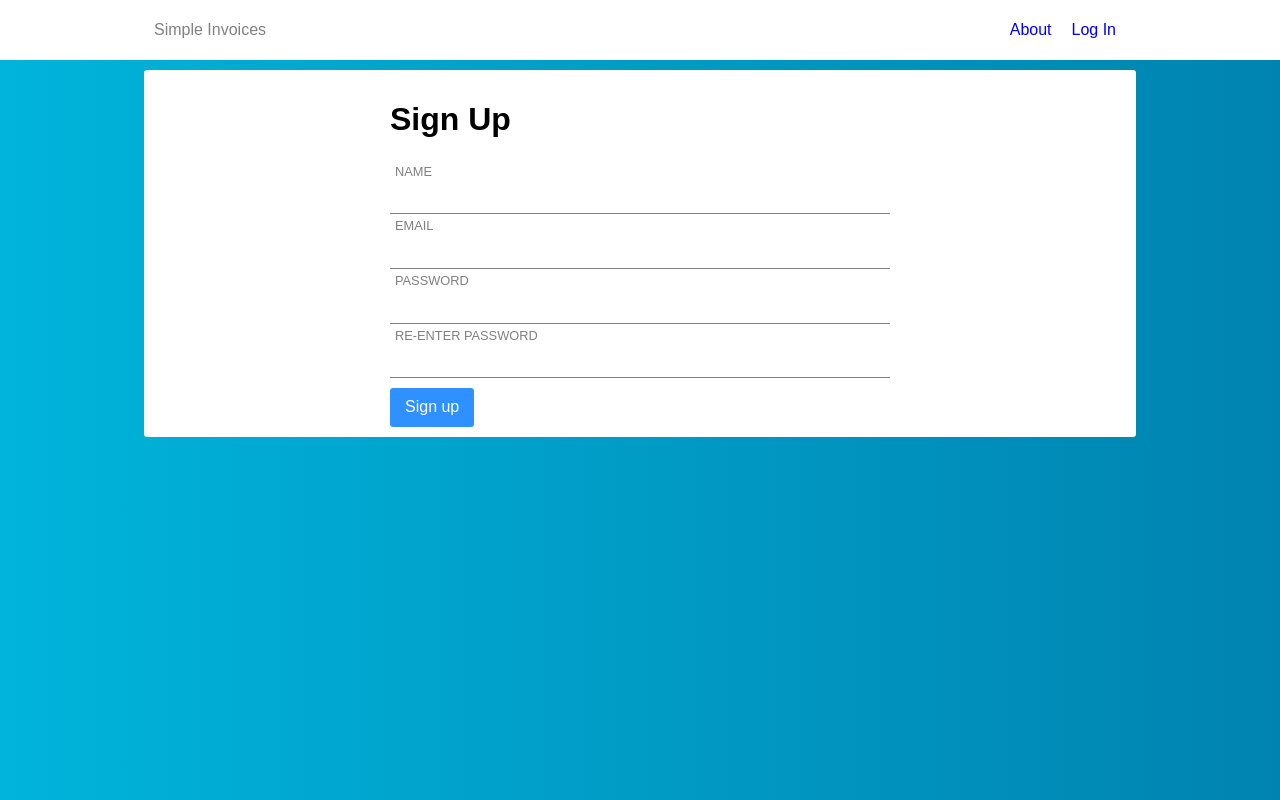
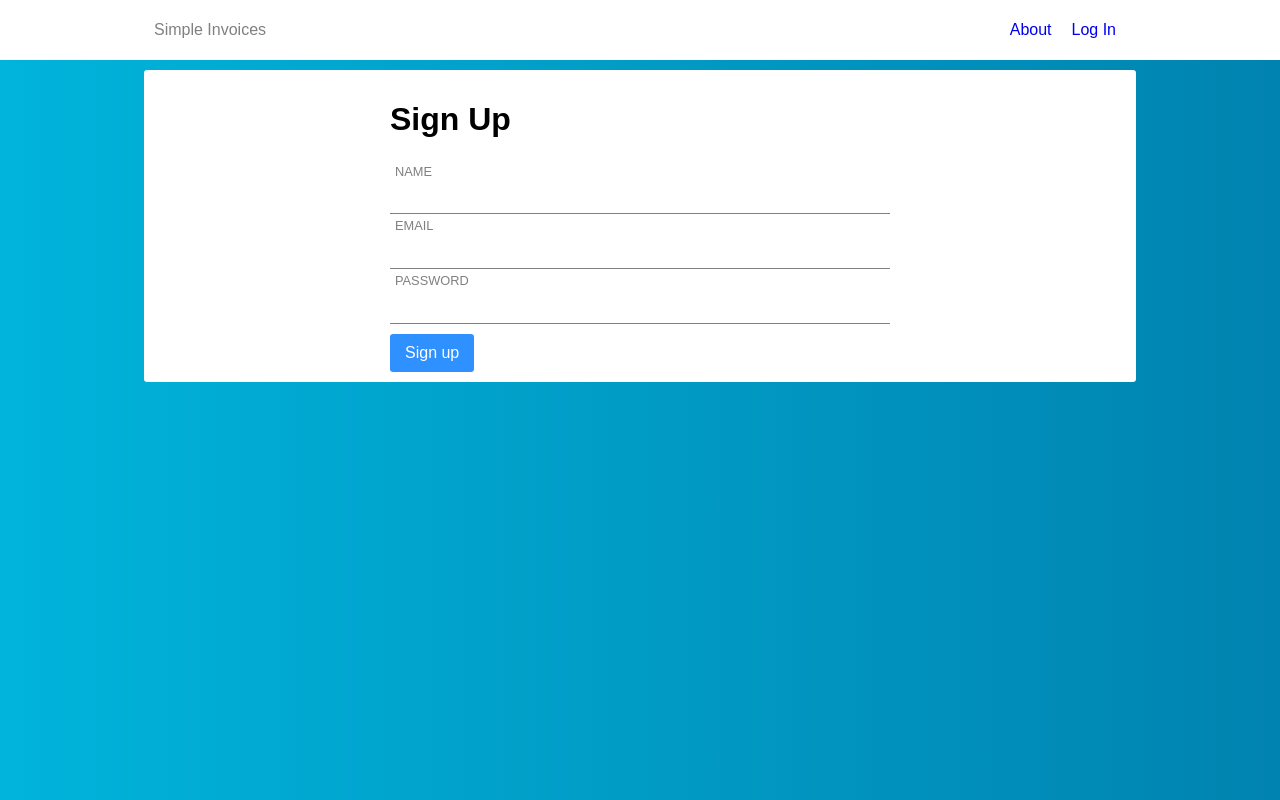
Before and after one commit to codegenie3000/simple_invoices, a React (Create React App) app in the folder client/: page /signUp in a window 1280 px wide. Built offline with nearby package versions, Linux system fonts and the light colour scheme.

Commit message:
Redux form is working. Committing before creating proxy rules for server

```diff
--- a/client/src/actions/index.js
+++ b/client/src/actions/index.js
@@ -1,8 +1,15 @@
 import axios from 'axios';
 import { FETCH_USER } from './types';
 
-export const postNewUserLogin = () => async dispatch => {
-    const res = await axios.post('/auth/local/signup');
+export const postNewUserLogin = (values) => {
+    console.log(values);
+};
+
+/*
+export const postNewUserLogin = (values) => async dispatch => {
+    console.log(values);
+    const res = await axios.post('/auth/local/signup', values);
+    console.log(res);
 
     dispatch({type: FETCH_USER, payload: res.data});
-};
+};*/
--- a/client/src/components/signUp/SignUp.js
+++ b/client/src/components/signUp/SignUp.js
@@ -1,9 +1,15 @@
 import React, { Component } from 'react';
+import {connect} from 'react-redux';
 import { Field, reduxForm } from 'redux-form';
+// import {withRouter} from 'react-router-dom';
+import * as actions from '../../actions/index.js';
+import {postNewUserLogin} from '../../actions/index';
+
 import ButtonPrimary from '../global/Button.js';
 
 import globalStyles from '../../stylesheets/GlobalElements.module.css';
 import styles from './SignUp.module.css';
+import mapDispatchToProps from 'react-redux/es/connect/mapDispatchToProps';
 
 // Presentational Component - accepts props
 const SurveyField = ({ input, name, type, label, required, meta: { error, touched } }) => {
@@ -36,17 +42,16 @@ const formFields = [
         label: 'Password',
         type: 'password',
         required: true
-    },
+    }/*,
     {
         name: 'ConfirmPassword',
         label: 'Re-enter password',
         type: 'password',
         required: true
-    }
+    }*/
 ];
 
-class SignUp extends Component {
-    renderFields() {
+const renderFields = () => {
     const fieldsToReturn = [];
     formFields.forEach(function ({ name, label, text, type, required }) {
         fieldsToReturn.push(
@@ -61,7 +66,29 @@ class SignUp extends Component {
         );
     });
     return fieldsToReturn;
-    }
+};
+
+let SignUp = props => {
+    const {handleSubmit} = props;
+    const test = values => {
+        postNewUserLogin(values);
+    };
+    return (
+        <div className={ globalStyles.containerWhiteRounded }>
+            <div className={ globalStyles.flexOneOuter }>
+                <div className={ globalStyles.flexOneInner }>
+                    <h1>Sign Up</h1>
+                    <form onSubmit={handleSubmit(test)}>
+                        { renderFields() }
+                        <ButtonPrimary buttonText={ 'Sign up' }/>
+                    </form>
+                </div>
+            </div>
+        </div>
+    );
+};
+
+/*class SignUp extends Component {
 
     render() {
         return (
@@ -70,7 +97,7 @@ class SignUp extends Component {
                     <div className={ globalStyles.flexOneInner }>
                         <h1>Sign Up</h1>
                         <form>
-                            { this.renderFields() }
+                            { renderFields() }
                             <ButtonPrimary buttonText={ 'Sign up' }/>
                         </form>
                     </div>
@@ -78,8 +105,23 @@ class SignUp extends Component {
             </div>
         );
     }
+}*/
+
+SignUp = connect(null, actions)(SignUp);
+
+/*class Foo extends Component {
+    submit = values => {
+        postNewUserLogin(values);
+    };
+    render() {
+        return <SignUp onFormSubmit={this.submit} />
     }
+}*/
 
-export default reduxForm({
+// export default connect(null, actions)(withRouter(SignUp));
+
+SignUp = reduxForm({
     form: 'signUpForm'
 })(SignUp);
+
+export default SignUp;
```
Also changed, not shown: client/src/stylesheets/GlobalElements.module.css (indentation only). Lines whose indentation alone changed are shown as unchanged.
